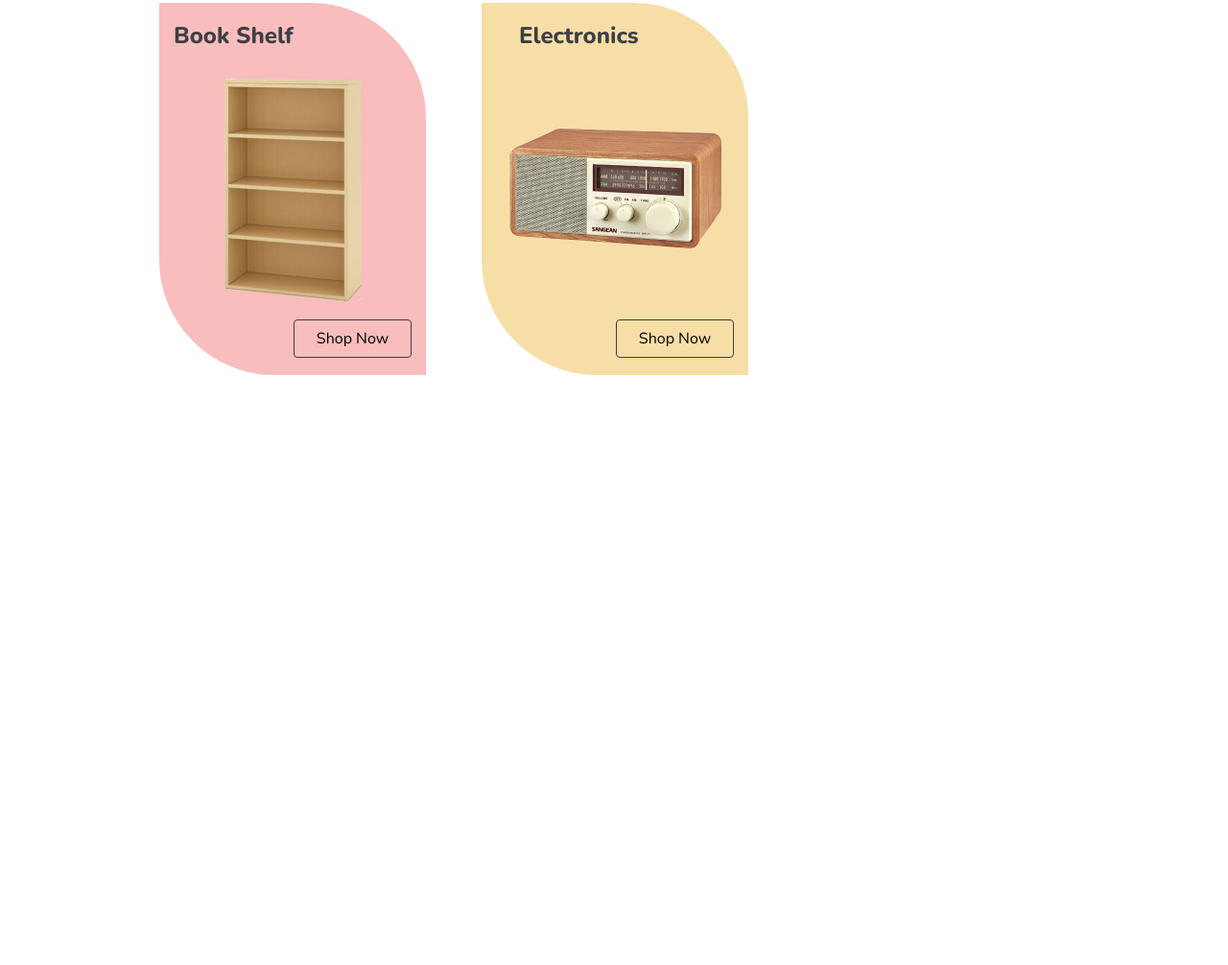
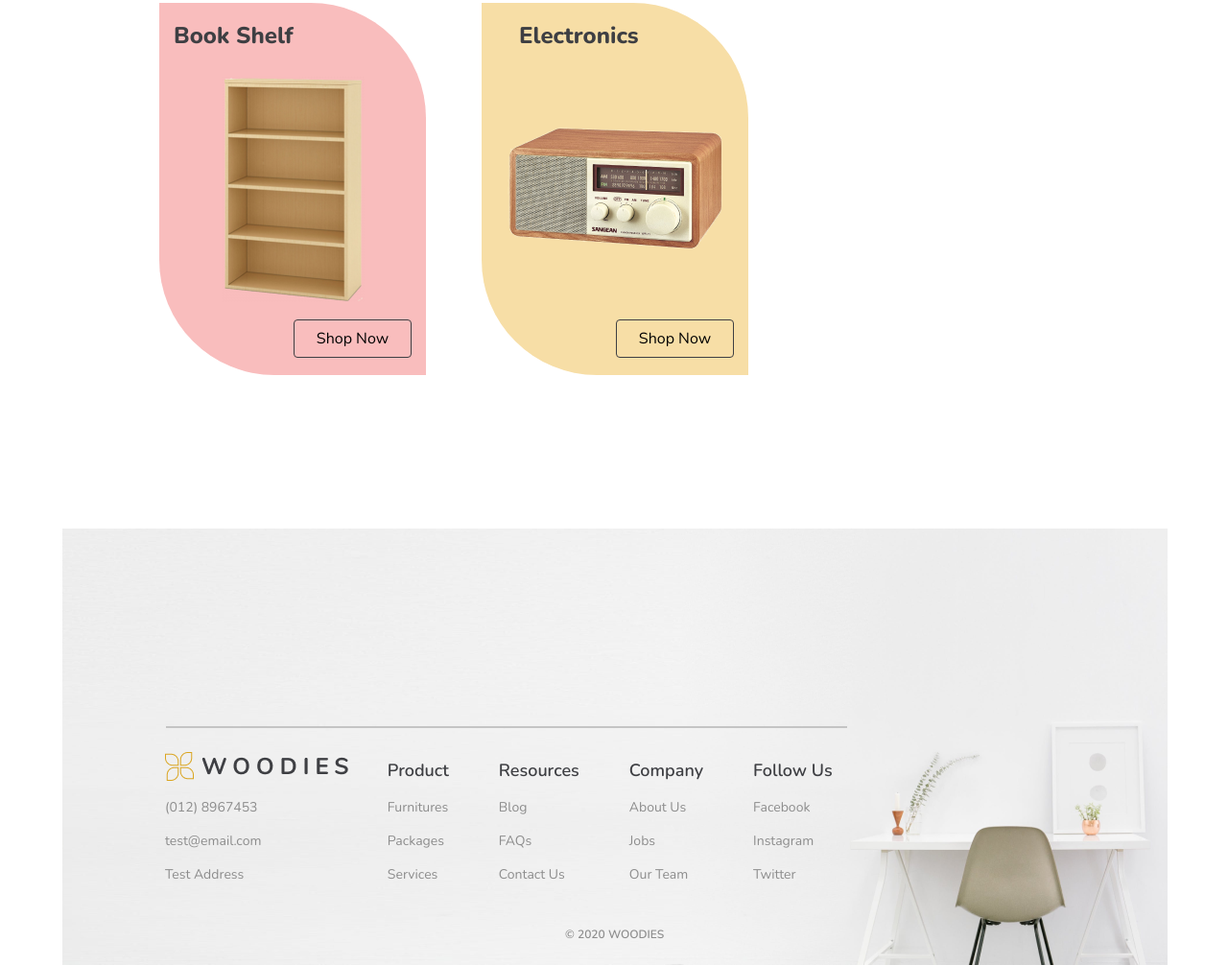
Before and after one commit to RonWinchester/landing-test, a plain HTML site: page index.html in a window 1280 px wide. Shown: the part 3090-4096 px from the top of the page at 96% size. Before the commit the page ends 3641 px from the top, so only its background shows below. Drawn offline with nearby package versions, Linux system fonts and the light colour scheme.

Commit message:
Выполнено

```diff
--- a/index.html
+++ b/index.html
@@ -120,6 +120,56 @@
         </div>
       </section>
     </main>
+    <footer class="footer">
+      <div class="footer__image footer__image_first_pic"></div>
+      <div class="footer__image footer__image_second_pic"></div>
+      <div class="line"></div>
+      <div class="footer__columns">
+        <div class="footer-column">
+        <a class="logo-image logo-image_footer_place" href='#'></a>
+        <ul class="contacts">
+          <li class="contact__item"><a href='tel:0128967453' class="contact__url">(012) 8967453</a></li>
+          <li class="contact__item"><a href='mailto:test@email.com' class="contact__url">test@email.com</a></li>
+          <li class="contact__item"><a class="contact__url">Test Address</a></li>
+        </ul>
+        </div>
+        <nav class="footer__items">
+          <div class="footer__item">
+            <h3 class="footer__subtitle">Product</h3>
+            <ul class="footer-columns">
+              <li class="footer-columns__item"><a class="product__url" href='#'>Furnitures</a></li>
+              <li class="footer-columns__item"><a class="product__url" href='#'>Packages</a></li>
+              <li class="footer-columns__item"><a class="product__url" href='#'>Services</a></li>
+            </ul>
+          </div>
+          <div class="footer__item">
+            <h3 class="footer__subtitle">Resources</h3>
+            <ul class="footer-columns">
+              <li class="footer-columns__item"><a class="product__url" href='#'>Blog</a></li>
+              <li class="footer-columns__item"><a class="product__url" href='#'>FAQs</a></li>
+              <li class="footer-columns__item"><a class="product__url" href='#'>Contact Us</a></li>
+            </ul>
+          </div>
+          <div class="footer__item">
+            <h3 class="footer__subtitle">Company</h3>
+            <ul class="footer-columns">
+              <li class="footer-columns__item"><a class="product__url" href='#'>About Us</a></li>
+              <li class="footer-columns__item"><a class="product__url" href='#'>Jobs</a></li>
+              <li class="footer-columns__item"><a class="product__url" href='#'>Our Team</a></li>
+            </ul>
+          </div>
+          <div class="footer__item">
+            <h3 class="footer__subtitle">Follow Us</h3>
+            <ul class="footer-columns">
+              <li class="footer-columns__item"><a class="product__url" href='#'>Facebook</a></li>
+              <li class="footer-columns__item"><a class="product__url" href='#'>Instagram</a></li>
+              <li class="footer-columns__item"><a class="product__url" href='#'>Twitter</a></li>
+            </ul>
+          </div>
+        </nav>
+      </div>
+      <div class="copyright">© 2020 WOODIES</div>
+    </footer>
   </div>
 </body>
 </html>
--- a/style/style.css
+++ b/style/style.css
@@ -416,3 +416,147 @@
   position: relative;
   left: -15px;
 }
+
+/*footer*/
+
+.footer {
+  position: relative;
+  width: 1152px;
+  height: 455px;
+  z-index: 1;
+
+}
+
+.logo-image_footer_place {
+  width: 192px;
+  height: 33px;
+}
+
+.line {
+  position: absolute;
+  width: 708px;
+  height: 0px;
+  left: 108px;
+  bottom: 247px;
+  border: 1px solid #C4C4C4;
+}
+
+.footer-column {
+  display: flex;
+  flex-direction: column;
+  justify-content: center;
+  align-items: flex-start;
+  width: 192px;
+  height: 138px;
+}
+
+.contact__item, .footer-columns__item {
+  margin-top: 16px;
+}
+.contact__url, .product__url {
+  text-decoration: none;
+  font-style: normal;
+  font-weight: normal;
+  font-size: 14px;
+  line-height: 19px;
+  color: #8D8D8D;
+}
+
+.footer__image {
+  z-index: -1;
+}
+
+.footer__image_first_pic {
+  position: absolute;
+  left: 0px;
+  bottom: 0px;
+  background-image: url(/image/footer1.png);
+  background-repeat: no-repeat;
+  width: 644px;
+  height: 455px;
+}
+
+.footer__image_second_pic {
+  position: absolute;
+  width: 508px;
+  height: 455px;
+  right: 0px;
+  bottom: 0px;
+  background-image: url(/image/footer2.png);
+  background-repeat: no-repeat;
+}
+
+.footer__columns {
+  display: flex;
+  flex-direction: column;
+  flex-wrap: wrap;
+  justify-content: flex-end;
+  width: 709px;
+  height: 138px;
+  padding: 0px;
+  position: absolute;
+  left: 107px;
+  bottom: 85px;
+}
+
+.contacts {
+  margin: 0;
+  padding: 0;
+  list-style: none;
+
+}
+
+.footer__items {
+  display: flex;
+  justify-content: center;
+  align-items: flex-end;
+}
+
+
+.footer__subtitle {
+  margin: 0;
+  font-style: normal;
+  font-weight: 600;
+  font-size: 18px;
+  line-height: 25px;
+}
+
+.footer__item {
+  margin-right: 52px;
+}
+
+.footer-columns {
+  margin: 0;
+  padding: 0;
+}
+
+.footer-columns__item {
+  list-style: none;
+}
+
+.footer__item:last-child {
+  margin-right: 0;
+}
+
+.copyright {
+  position: absolute;
+  width: 104px;
+  height: 16px;
+  left: 524px;
+  bottom: 24px;
+  font-style: normal;
+  font-weight: 600;
+  font-size: 12px;
+  line-height: 16px;
+  color: #8D8D8D;
+}
+
+
+a:hover {
+  color:#DAA520;
+}
+
+button:hover {
+  opacity: 0.8;
+  border: 2px solid #3E3F43
+}
```
Also changed, not shown: image/footer1.png (added), image/footer2.png (added).
